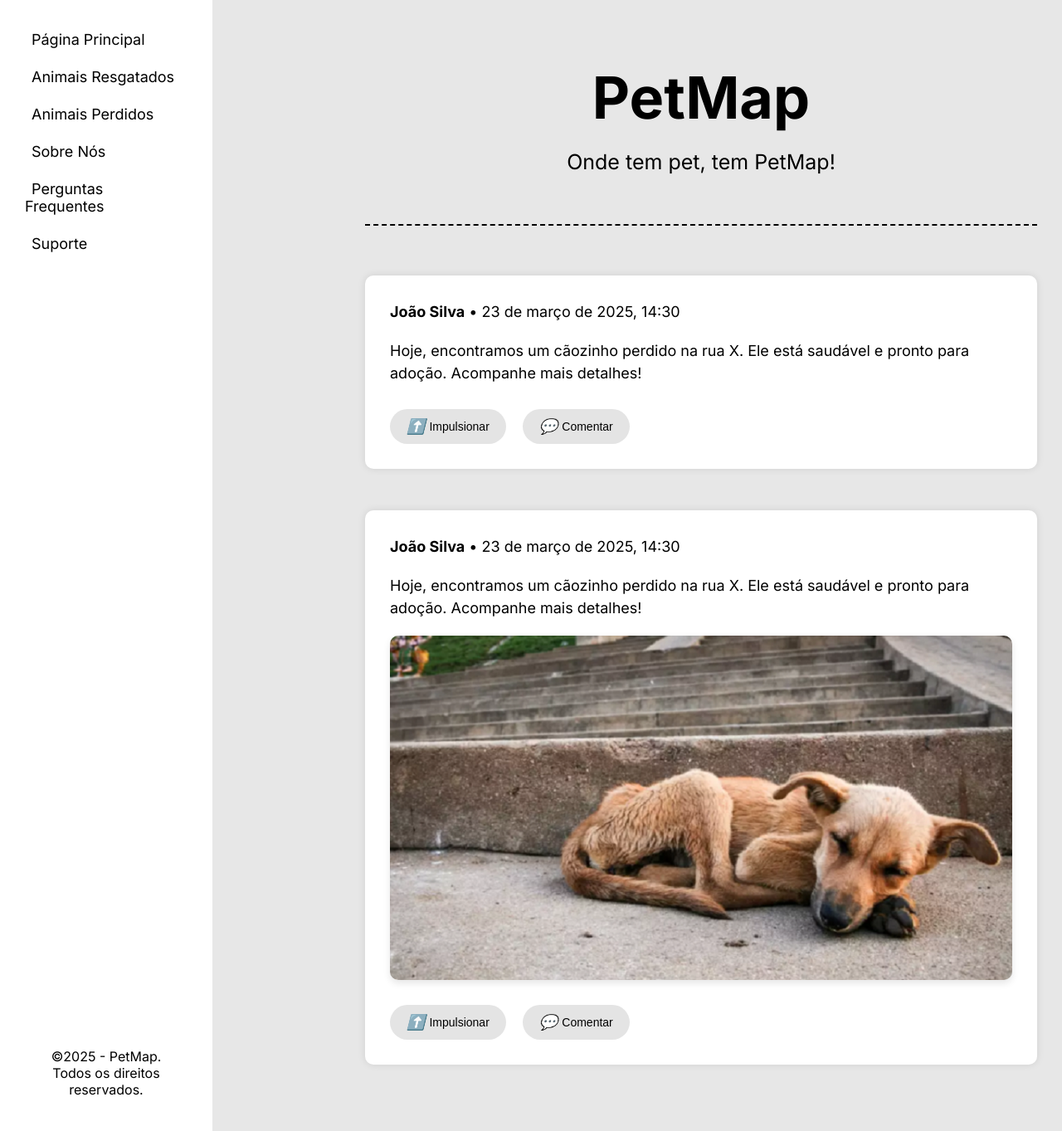
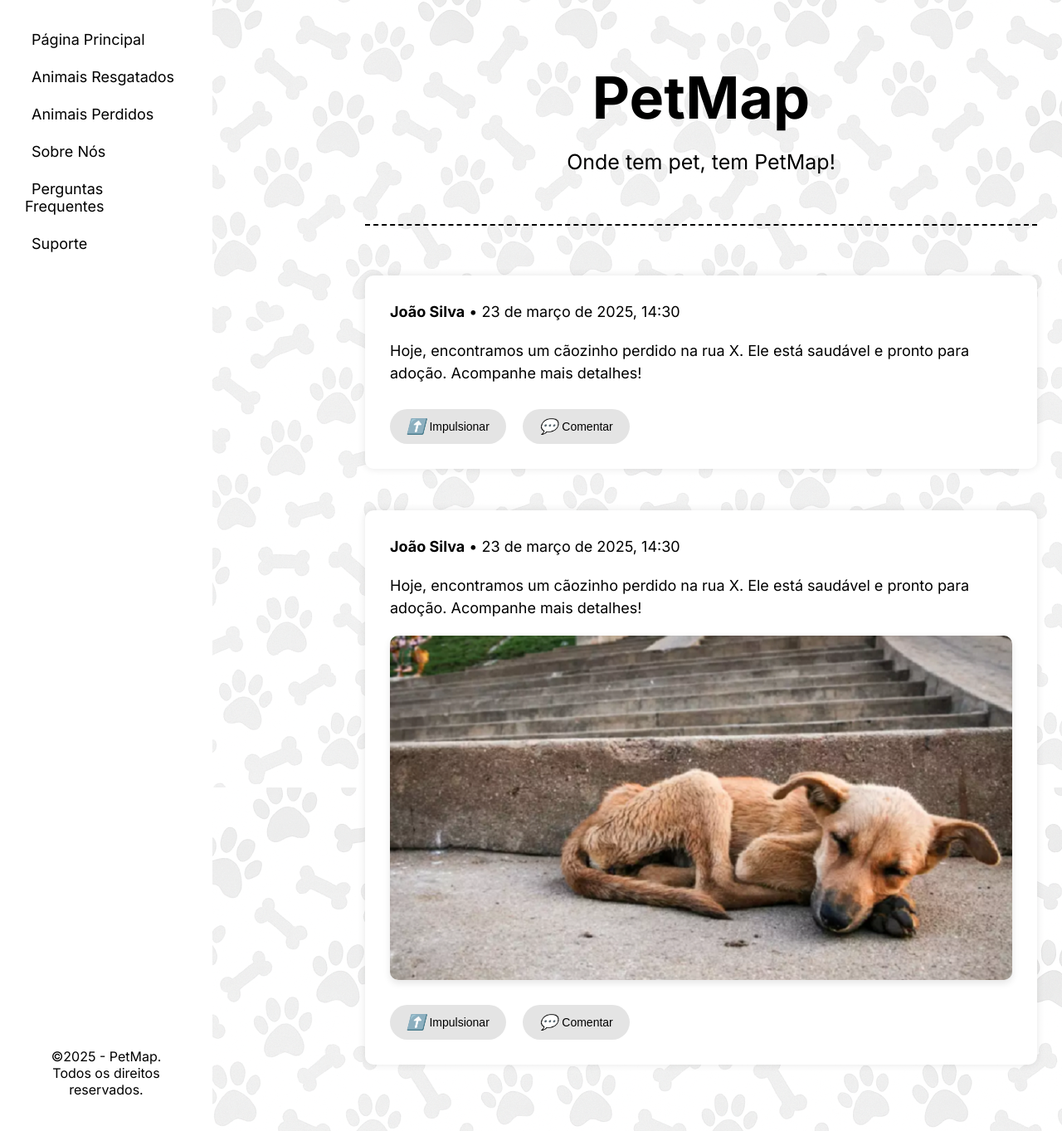
Before and after one commit to arthurpansera/PetMap, a PHP site: page / in a window 1280 px wide. Shown: the part 75-1438 px from the top of the page at 83% size. Run offline with PHP 8.4, Linux system fonts and the light colour scheme.

Commit message:
background-images
testing

```diff
--- a/PROJETO/src/styles/pages/index/partials/section-options.css
+++ b/PROJETO/src/styles/pages/index/partials/section-options.css
@@ -1,3 +1,7 @@
+body{
+    background-image: url(../../../../assets/images/background-image/background-image-maior-2.png);
+}
+
 .content {
     display: flex;
     flex-direction: column;
@@ -11,6 +15,8 @@
     margin-top: 120px;
     box-sizing: border-box;
 }
+
+
 
 .options {
     display: flex;
```
Also changed, not shown: PROJETO/src/assets/images/background-image/background-image-maior-2.png (added).
